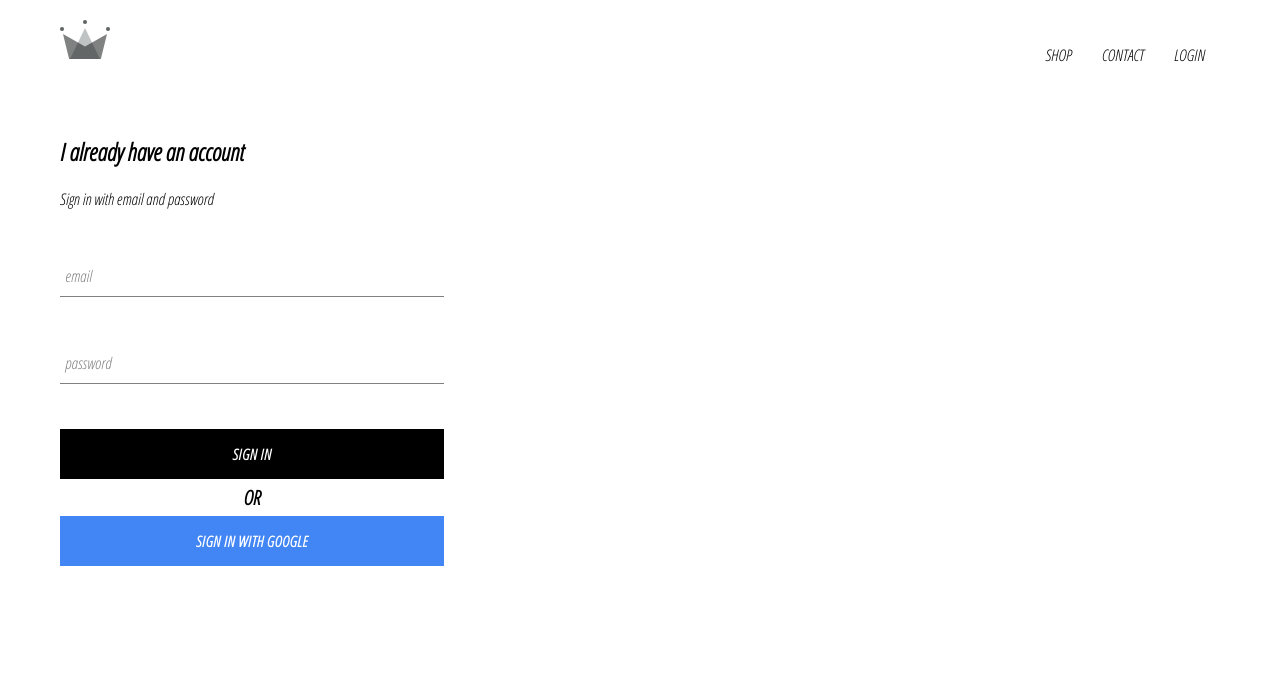
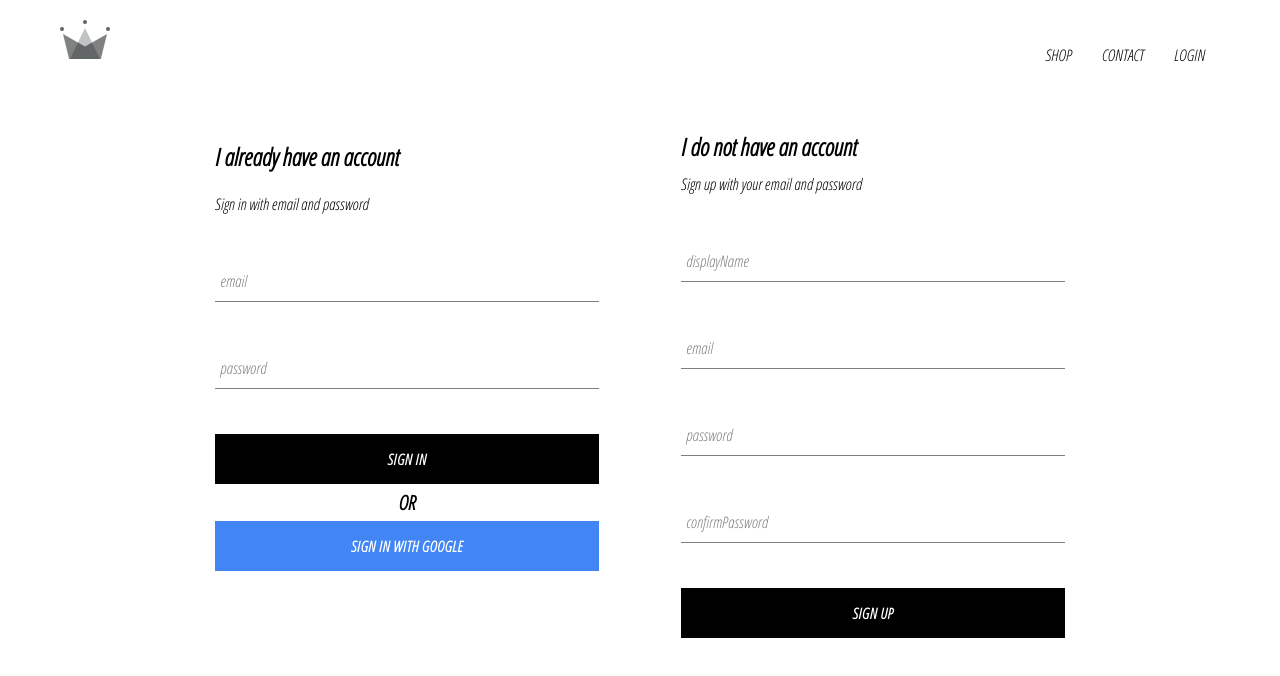
Before and after one commit to ulvi199517/crown-clothing, a React (Create React App) app: page /signin in a window 1280 px wide. Shown: the top 676 px of the page. Built offline with nearby package versions, Linux system fonts and the light colour scheme; no server answers.

Commit message:
created sign-up component and configured authentication for sign-up to create a new user in our database

```diff
--- a/src/App.js
+++ b/src/App.js
@@ -29,6 +29,7 @@
                 ...snapShot.data()
               }
             })
+            console.log(this.state);
           });
 
         } else {
--- a/src/components/form-input/form-input.styles.scss
+++ b/src/components/form-input/form-input.styles.scss
@@ -44,9 +44,10 @@
         left: 5px;
         top: 10px;
         transition: 300ms ease all;
+
+        &.shrink {
+            @include shrinkLabel();
+        }
     }
 
-    &.shrink {
-        @include shrinkLabel();
-    }
 }
--- a/src/components/sign-in/sign-in.component.jsx
+++ b/src/components/sign-in/sign-in.component.jsx
@@ -12,15 +12,15 @@
             email: '',
             password: ''
         }
-        this.handleSubmit = event => {
+    }
+        handleSubmit = event => {
             event.preventDefault();
             this.setState({email: '', password: ''});
         }
-        this.handleChange = (event) => {
+        handleChange = (event) => {
             const {value, name} = event.target;
             this.setState({[name]: value})
         }
-    }
     render(){
         return(
             <div className='sign-in'>
--- /dev/null
+++ b/src/components/sign-up/sign-up.component.jsx
@@ -0,0 +1,84 @@
+import React from "react";
+import './sign-up.styles.scss';
+import FormInput from "../form-input/form-input.component";
+import CustomButton from "../custom-button/custom-button.component";
+import {auth, createUserProfileDocument} from '../../firebase/firebase.utils';
+
+class SignUp extends React.Component{
+    constructor(){
+        super();
+
+        this.state = {
+            displayName: '',
+            email: '',
+            password: '',
+            confirmPassword: ''
+        }
+    }
+        handleSubmit = async event => {
+            event.preventDefault();
+            const {displayName, email, password, confirmPassword} = this.state;
+            if(password !== confirmPassword){
+                alert("passwords don't match");
+                return;
+            }
+            try{
+                const {user} = await auth.createUserWithEmailAndPassword(email, password);
+                await createUserProfileDocument(user, {displayName});
+                this.setState({
+                    displayName: '',
+                    email: '',
+                    password: '',
+                    confirmPassword: ''
+                });
+            } catch(error){
+                console.error(error);
+            }
+
+        }
+        handleChange = (event) => {
+            const {value, name} = event.target;
+            this.setState({[name]: value})
+        }
+    render(){
+        const {displayName, email, password, confirmPassword} = this.state;
+        return(
+            <div className='sign-up'>
+                <h2 className='title'>I do not have an account</h2>
+                <span>Sign up with your email and password</span>
+                <form className='sign-up-form' onSubmit={this.handleSubmit}>
+                <FormInput
+                    name='displayName'
+                    type='text'
+                    label='displayName'
+                    value={displayName}
+                    handleChange={this.handleChange}
+                    required />
+                <FormInput
+                    name='email'
+                    type='email'
+                    label='email'
+                    value={email}
+                    handleChange={this.handleChange}
+                    required />
+                <FormInput
+                    name='password'
+                    type='password'
+                    label='password'
+                    value={password}
+                    handleChange={this.handleChange}
+                    required />
+                <FormInput
+                    name='confirmPassword'
+                    type='password'
+                    label='confirmPassword'
+                    value={confirmPassword}
+                    handleChange={this.handleChange}
+                    required />
+                <CustomButton type='submit'>SIGN UP</CustomButton>
+                </form>
+            </div>
+        )
+    }
+}
+export default SignUp;
--- /dev/null
+++ b/src/components/sign-up/sign-up.styles.scss
@@ -0,0 +1,9 @@
+.sign-up {
+    display: flex;
+    flex-direction: column;
+    width: 380px;
+
+    .title {
+        margin: 10px 0;
+    }
+}
--- a/src/pages/sign-in-and-sign-up/sign-in-and-sign-up.component.jsx
+++ b/src/pages/sign-in-and-sign-up/sign-in-and-sign-up.component.jsx
@@ -1,10 +1,13 @@
 import React from "react";
 import './sign-in-and-sign-up.styles.scss';
 import SignIn from "../../components/sign-in/sign-in.component";
+import SignUp from "../../components/sign-up/sign-up.component";
+
 
 const SignInAndSignUpPage = () => (
     <div className='sign-in-and-sign-up-page'>
         <SignIn/>
+        <SignUp/>
     </div>
 );
 export default SignInAndSignUpPage;
--- a/src/pages/sign-in-and-sign-up/sign-in-and-sign-up.styles.scss
+++ b/src/pages/sign-in-and-sign-up/sign-in-and-sign-up.styles.scss
@@ -1,10 +1,29 @@
-.sign-in {
-    width: 30vw;
+.sign-in-and-sign-up-page{
+    width: 850px;
     display: flex;
-    flex-direction: column;
+    justify-content: space-between;
+    margin: 30px auto;
 
 
-    .title {
-        margin: 10px 0;
+
+    .sign-in {
+        width: 30vw;
+        display: flex;
+        flex-direction: column;
+
+
+        .title {
+            margin: 10px 0;
+        }
+    }
+    .sign-up {
+        width: 30vw;
+        display: flex;
+        flex-direction: column;
+
+
+        .title {
+            margin: 10px 0;
+        }
     }
 }
```
